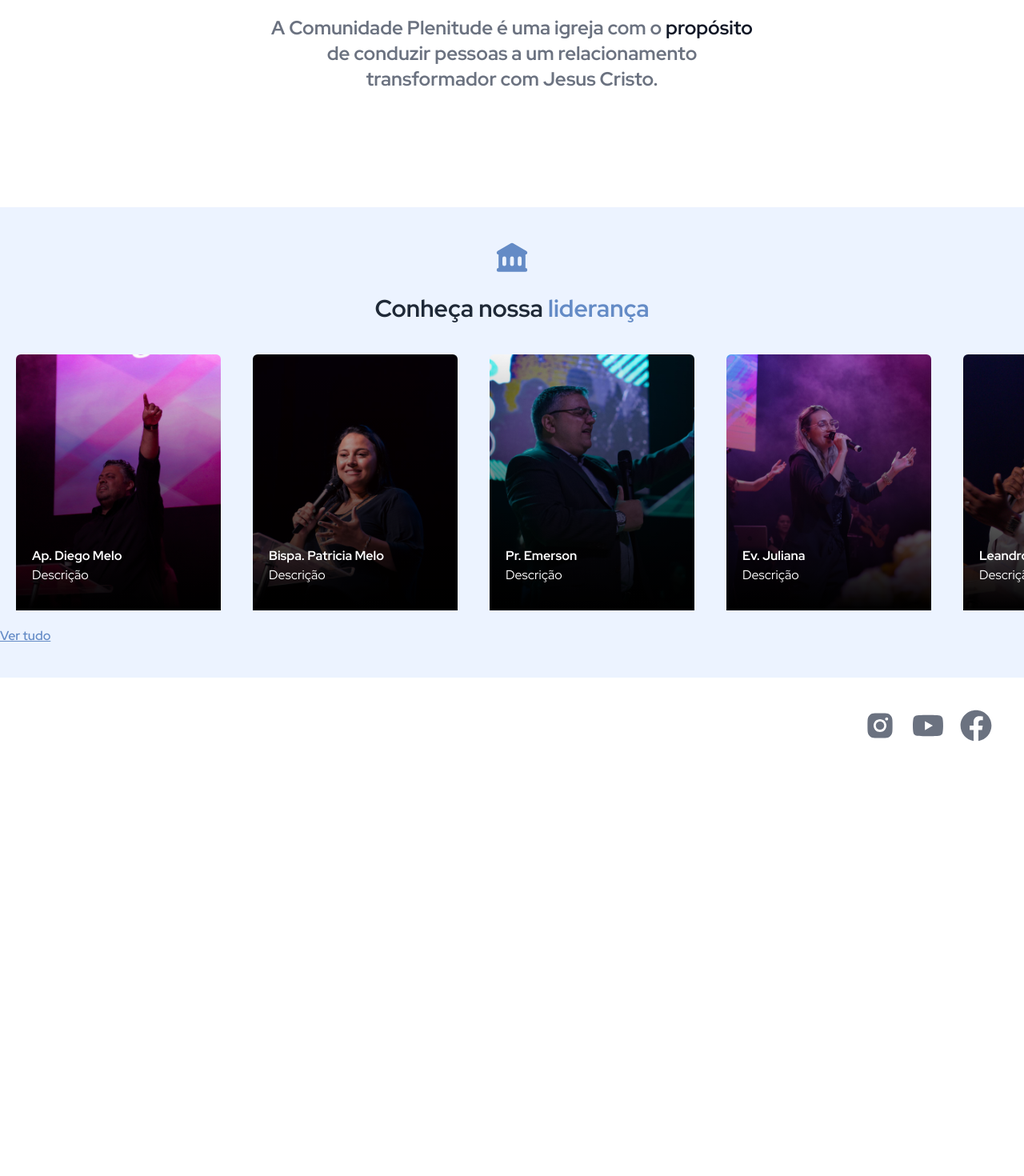
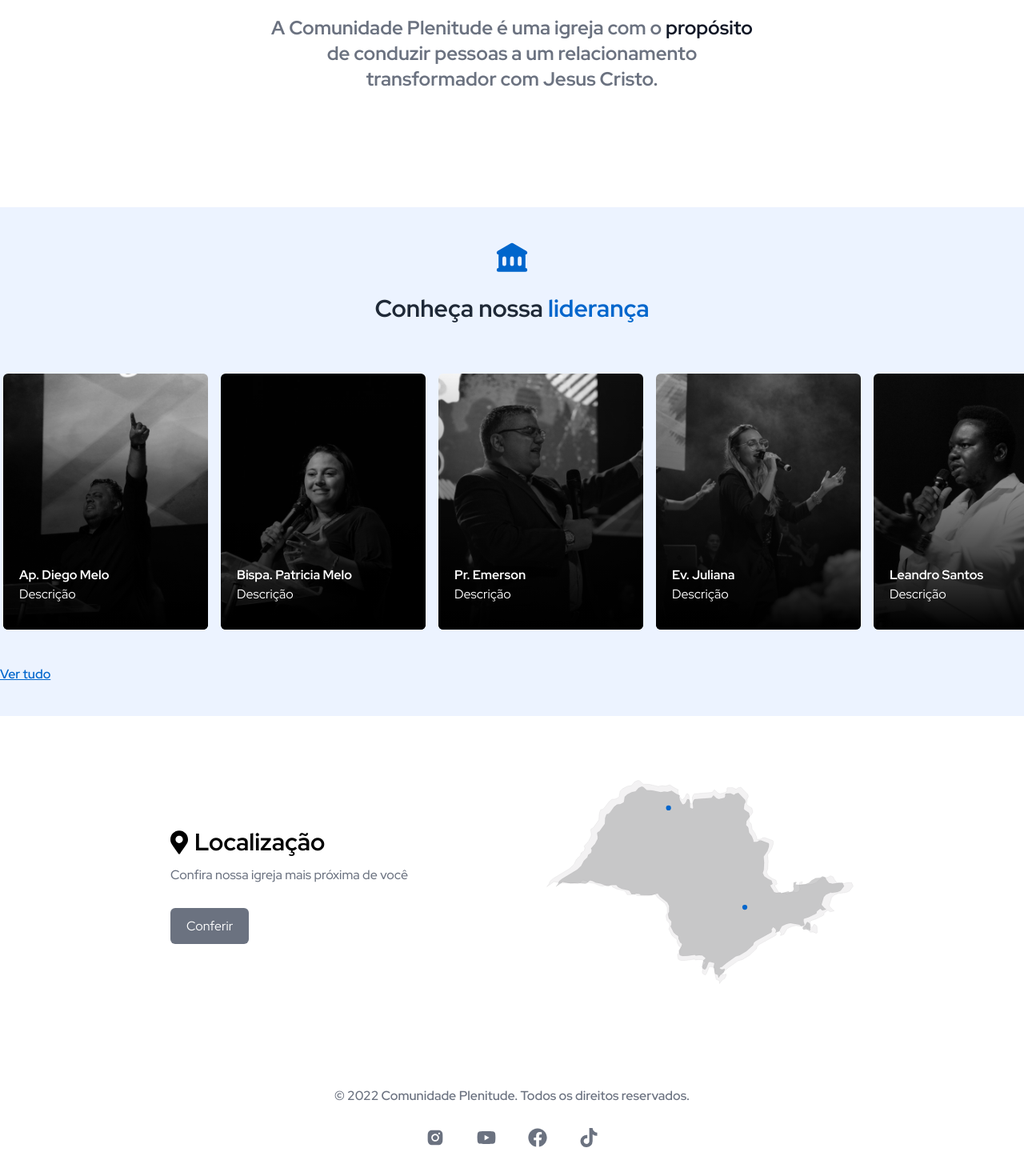
Before and after one commit to cunhaedu/plenitude-website, a Next.js app: page / in a window 1280 px wide. Shown: the part 925-2395 px from the top of the page at 80% size. Before the commit the page ends 1892 px from the top, so only its background shows below. Built offline with nearby package versions, Linux system fonts and the light colour scheme.

Commit message:
feat(home): add location section

```diff
--- a/package.json
+++ b/package.json
@@ -11,7 +11,8 @@
     "next": "latest",
     "react": "^17.0.2",
     "react-dom": "^17.0.2",
-    "react-icons": "^4.3.1"
+    "react-icons": "^4.3.1",
+    "tailwind-scrollbar-hide": "^1.1.7"
   },
   "devDependencies": {
     "@types/node": "17.0.4",
--- a/src/components/Footer/index.tsx
+++ b/src/components/Footer/index.tsx
@@ -1,36 +1,57 @@
 import { AiFillInstagram } from 'react-icons/ai';
-import { FaFacebook, FaYoutube } from 'react-icons/fa';
+import { FaFacebook, FaYoutube, FaTiktok } from 'react-icons/fa';
 
 export function Footer() {
   return (
-    <footer className='p-10'>
-      <section className='flex flex-nowrap justify-end align-middle'>
+    <footer className='p-2'>
+      <section className='flex justify-center align-middle pt-10'>
+        <span className='font-semibold text-center text-gray-500'>© {new Date().getFullYear()} Comunidade Plenitude. Todos os direitos reservados.</span>
+      </section>
+
+      <section className='flex flex-nowrap justify-center align-middle p-7'>
+        <div className='flex justify-center align-middle px-5'>
           <a
             href="https://www.instagram.com/ce.plenitude/"
             target="_blank"
             rel="noopener noreferrer"
-          className='no-underline pr-5'
+            className='no-underline h-6 w-6'
           >
-          <AiFillInstagram className='w-10 h-10 text-gray-500' />
+            <AiFillInstagram className='h-6 w-6 text-gray-500' />
           </a>
+        </div>
 
+        <div className='flex justify-center align-middle px-5'>
           <a
             href="https://www.youtube.com/user/ComunidadePlenitude"
             target="_blank"
             rel="noopener noreferrer"
-          className='no-underline pr-5'
+            className='no-underline h-6 w-6'
           >
-          <FaYoutube className='w-10 h-10 text-gray-500' />
+            <FaYoutube className='h-6 w-6 text-gray-500' />
           </a>
+        </div>
 
+        <div className='flex justify-center align-middle px-5'>
           <a
-          href="https://www.facebook.com/comunidadeevangelicaplenitude/"
+            href="https://pt-br.facebook.com/pg/comunidadeevangelicaplenitude"
             target="_blank"
             rel="noopener noreferrer"
-          className='no-underline'
+            className='no-underline h-6 w-6'
           >
-          <FaFacebook className='w-10 h-10 text-gray-500' />
+            <FaFacebook className='h-6 w-6 text-gray-500' />
           </a>
+        </div>
+
+        <div className='flex justify-center align-middle px-5'>
+          <a
+            href="https://www.tiktok.com/@comunidadeplenitude"
+            target="_blank"
+            rel="noopener noreferrer"
+            className='no-underline h-6 w-6'
+          >
+            <FaTiktok className='h-6 w-6 text-gray-500' />
+          </a>
+        </div>
       </section>
     </footer>
   )
--- /dev/null
+++ b/src/components/LeaderShipRow/index.tsx
@@ -0,0 +1,85 @@
+import { useRef, useState } from 'react';
+import { ChevronLeftIcon, ChevronRightIcon } from '@heroicons/react/outline';
+
+import { ILeaderShip } from '../../interfaces/ILeaderShip';
+import Thumbnail from '../Thumbnail';
+
+const leaderShips: ILeaderShip[] = [
+  {
+    id: 1,
+    name: 'Ap. Diego Melo',
+    description: 'Descrição',
+    image: "bg-[url('/assets/leadership/main/apostolo_diego/01.jpg')]"
+  },
+  {
+    id: 2,
+    name: 'Bispa. Patricia Melo',
+    description: 'Descrição',
+    image: "bg-[url('/assets/leadership/main/bispa_patricia/02.jpg')]"
+  },
+  {
+    id: 3,
+    name: 'Pr. Emerson',
+    description: 'Descrição',
+    image: "bg-[url('/assets/leadership/main/pastor_emerson/02.jpg')]"
+  },
+  {
+    id: 4,
+    name: 'Ev. Juliana',
+    description: 'Descrição',
+    image: "bg-[url('/assets/leadership/worship/evangelista_juliana/02.jpg')]"
+  },
+  {
+    id: 5,
+    name: 'Leandro Santos',
+    description: 'Descrição',
+    image: "bg-[url('/assets/leadership/consolidation/leandro/01.jpg')]"
+  },
+]
+
+
+export default function LeaderShipRow() {
+  const rowRef = useRef<HTMLDivElement>(null);
+  const [isMoved, setIsMoved] = useState(false);
+
+  function handleClick(direction: string) {
+    setIsMoved(true)
+    if (!rowRef.current) {
+      return;
+    }
+
+    const { scrollLeft, clientWidth } = rowRef.current;
+
+    const scrollTo =
+      direction === 'left'
+        ? scrollLeft - clientWidth
+        : scrollLeft + clientWidth
+
+    rowRef.current.scrollTo({ left: scrollTo, behavior: 'smooth' });
+  }
+
+  return (
+    <div className="py-10">
+      <div className="group relative md:-ml-2">
+        <ChevronLeftIcon
+          className={`absolute top-0 bottom-0 left-4 z-40 m-auto h-8 w-8 cursor-pointer opacity-0 group-hover:opacity-100 bg-black rounded-full text-gray-500 ${
+            !isMoved && 'hidden'
+          }`}
+          onClick={() => handleClick('left')}
+        />
+        <div
+          className="flex items-center overflow-x-scroll scrollbar-hide md:p-1"
+          ref={rowRef}
+        >
+          {leaderShips.map(leader => (
+            <Thumbnail key={leader.id} leader={leader} />
+          ))}
+        </div>
+        <ChevronRightIcon
+          className="absolute top-0 bottom-0 right-4 z-40 m-auto h-8 w-8 cursor-pointer opacity-0 transition group-hover:opacity-100 bg-black rounded-full text-gray-500"
+          onClick={() => handleClick('right')}
+        />
+      </div>
+    </div>
+  )
+}
--- /dev/null
+++ b/src/components/Thumbnail/index.tsx
@@ -0,0 +1,16 @@
+import { ILeaderShip } from '../../interfaces/ILeaderShip';
+
+interface Props {
+  leader: ILeaderShip;
+}
+
+export default function Thumbnail({ leader }: Props) {
+  return (
+      <div className={`${leader.image} bg-no-repeat bg-cover bg-center rounded-md mx-2 grayscale hover:grayscale-0 cursor-pointer duration-200`}>
+        <div className='h-80 w-64 flex flex-col bg-gradient-to-t from-black rounded-md'>
+          <span className='mt-60 text-white font-bold pl-5'>{leader.name}</span>
+          <span className='text-white pl-5'>{leader.description}</span>
+        </div>
+      </div>
+  )
+}
--- /dev/null
+++ b/src/interfaces/ILeaderShip.ts
@@ -0,0 +1,6 @@
+export interface ILeaderShip {
+  id: number;
+  name: string;
+  description: string;
+  image: string;
+}
--- a/src/pages/about/index.tsx
+++ b/src/pages/about/index.tsx
@@ -1,7 +1,14 @@
+import Head from 'next/head';
 import InProgress from '../../components/InProgress';
 
 export default function About() {
   return (
-    <InProgress />
+    <div>
+      <Head>
+        <title>Sobre | Comunidade Plenitude</title>
+      </Head>
+
+      <InProgress />
+    </div>
   )
 }
--- a/src/pages/events/index.tsx
+++ b/src/pages/events/index.tsx
@@ -1,7 +1,14 @@
+import Head from 'next/head';
 import InProgress from '../../components/InProgress';
 
 export default function Events() {
   return (
-    <InProgress />
+    <div>
+      <Head>
+        <title>Eventos | Comunidade Plenitude</title>
+      </Head>
+
+      <InProgress />
+    </div>
   )
 }
--- a/src/pages/index.tsx
+++ b/src/pages/index.tsx
@@ -1,42 +1,12 @@
 import Head from 'next/head';
+import Link from 'next/link';
+import { LibraryIcon } from '@heroicons/react/solid';
+import { FaMapMarkerAlt } from 'react-icons/fa'
+
 import Header from '../components/Header';
-import { LibraryIcon } from '@heroicons/react/solid';
-import Link from 'next/link';
+import LeaderShipRow from '../components/LeaderShipRow';
 import { Footer } from '../components/Footer';
-
-interface ILeaderShip {
-  name: string;
-  description: string;
-  image: string;
-}
-
-const leaderShips: ILeaderShip[] = [
-  {
-    name: 'Ap. Diego Melo',
-    description: 'Descrição',
-    image: "bg-[url('/assets/leadership/main/apostolo_diego/01.jpg')]"
-  },
-  {
-    name: 'Bispa. Patricia Melo',
-    description: 'Descrição',
-    image: "bg-[url('/assets/leadership/main/bispa_patricia/02.jpg')]"
-  },
-  {
-    name: 'Pr. Emerson',
-    description: 'Descrição',
-    image: "bg-[url('/assets/leadership/main/pastor_emerson/02.jpg')]"
-  },
-  {
-    name: 'Ev. Juliana',
-    description: 'Descrição',
-    image: "bg-[url('/assets/leadership/worship/evangelista_juliana/02.jpg')]"
-  },
-  {
-    name: 'Leandro Santos',
-    description: 'Descrição',
-    image: "bg-[url('/assets/leadership/consolidation/leandro/01.jpg')]"
-  },
-]
+import Image from 'next/image';
 
 export default function Home () {
   return (
@@ -48,7 +18,7 @@ export default function Home () {
       <Header />
 
       <main>
-        <section className="bg-home bg-center bg-cover bg-no-repeat md:bg-center">
+        <section className="bg-home bg-center bg-cover bg-no-repeat md:bg-fixed">
           <div className='min-h-[calc(100vh-80px)] md:min-h-[calc(100vh-90px)] flex flex-col align-middle justify-center text-center text-white' >
             <h1 className='font-bold text-5xl p-5'>Comunidade Plenitude</h1>
             <p className='font-semibold text-xl'>Lugar de novos começos</p>
@@ -64,29 +34,43 @@ export default function Home () {
         </section>
 
         <section className='bg-[#ECF3FF] flex flex-col align-middle justify-center py-10' >
-          <LibraryIcon color='#648BC6' className='h-12 w-full' />
+          <LibraryIcon color='#0066CC' className='h-12 w-full' />
           <h2 className='font-bold text-3xl p-5 text-gray-800 text-center'>
-            Conheça nossa <span className='text-[#648BC6]'>liderança</span>
+            Conheça nossa <span className='text-[#0066CC]'>liderança</span>
           </h2>
 
-          <div className='overflow-x-scroll scrollbar-thin my-5 flex'>
-              {leaderShips.map(leader => {
-                return (
-                <div key={leader.name} className={`${leader.image} bg-no-repeat bg-cover bg-center rounded-md mx-5`}>
-                  <div className='h-80 w-64 flex flex-col bg-gradient-to-t from-black'>
-                    <span className='mt-60 text-white font-bold pl-5'>{leader.name}</span>
-                    <span className='text-white pl-5'>{leader.description}</span>
-                  </div>
-                </div>
-              )})}
-          </div>
+          <LeaderShipRow />
 
           <Link href='/ministries'>
-            <a className='underline font-semibold text-[#648BC6] text-center hover:text-[#426396]'>
+            <a className='underline font-semibold text-[#0066CC] text-center hover:text-[#284570]'>
               Ver tudo
             </a>
           </Link>
         </section>
+
+        {/* Localization */}
+        <section className='py-20 px-10 flex justify-center md:justify-evenly'>
+          <div className='flex flex-col justify-center align-middle'>
+            <h2 className='font-bold text-3xl pb-3 flex self-center md:self-start'>
+              <FaMapMarkerAlt className='mt-1 pr-2' /> Localização
+            </h2>
+            <p className='pb-10 text-gray-500 font-medium self-center text-center md:self-start md:text-left'>Confira nossa igreja mais próxima de você</p>
+
+            <Link href='places'>
+              <a className='w-32 bg-gray-500 text-white text-center hover:bg-gray-600 py-3 px-5 rounded-md self-center md:self-start'>Conferir</a>
+            </Link>
+          </div>
+
+          <div className='hidden md:flex align-middle justify-center w-96'>
+            <Image
+              src='/assets/illustrations/map.svg'
+              alt='Igrejas em São Paulo'
+              width={400}
+              height={400}
+            />
+          </div>
+        </section>
+
       </main>
 
       <Footer />
--- a/src/pages/ministries/index.tsx
+++ b/src/pages/ministries/index.tsx
@@ -1,7 +1,14 @@
+import Head from 'next/head';
 import InProgress from '../../components/InProgress';
 
 export default function Ministries() {
   return (
-    <InProgress />
+    <div>
+      <Head>
+        <title>Ministérios | Comunidade Plenitude</title>
+      </Head>
+
+      <InProgress />
+    </div>
   )
 }
--- a/src/pages/places/index.tsx
+++ b/src/pages/places/index.tsx
@@ -1,7 +1,14 @@
+import Head from 'next/head';
 import InProgress from '../../components/InProgress';
 
 export default function Places() {
   return (
-    <InProgress />
+    <div>
+      <Head>
+        <title>Locais | Comunidade Plenitude</title>
+      </Head>
+
+      <InProgress />
+    </div>
   )
 }
--- a/tailwind.config.js
+++ b/tailwind.config.js
@@ -13,5 +13,6 @@ module.exports = {
   },
   plugins: [
     require('tailwind-scrollbar'),
+    require('tailwind-scrollbar-hide'),
   ],
 }
```
Also changed, not shown: public/assets/illustrations/map.svg (added), 1 other file (tests, documents, lock files or other folders). Lines whose indentation alone changed are shown as unchanged.
